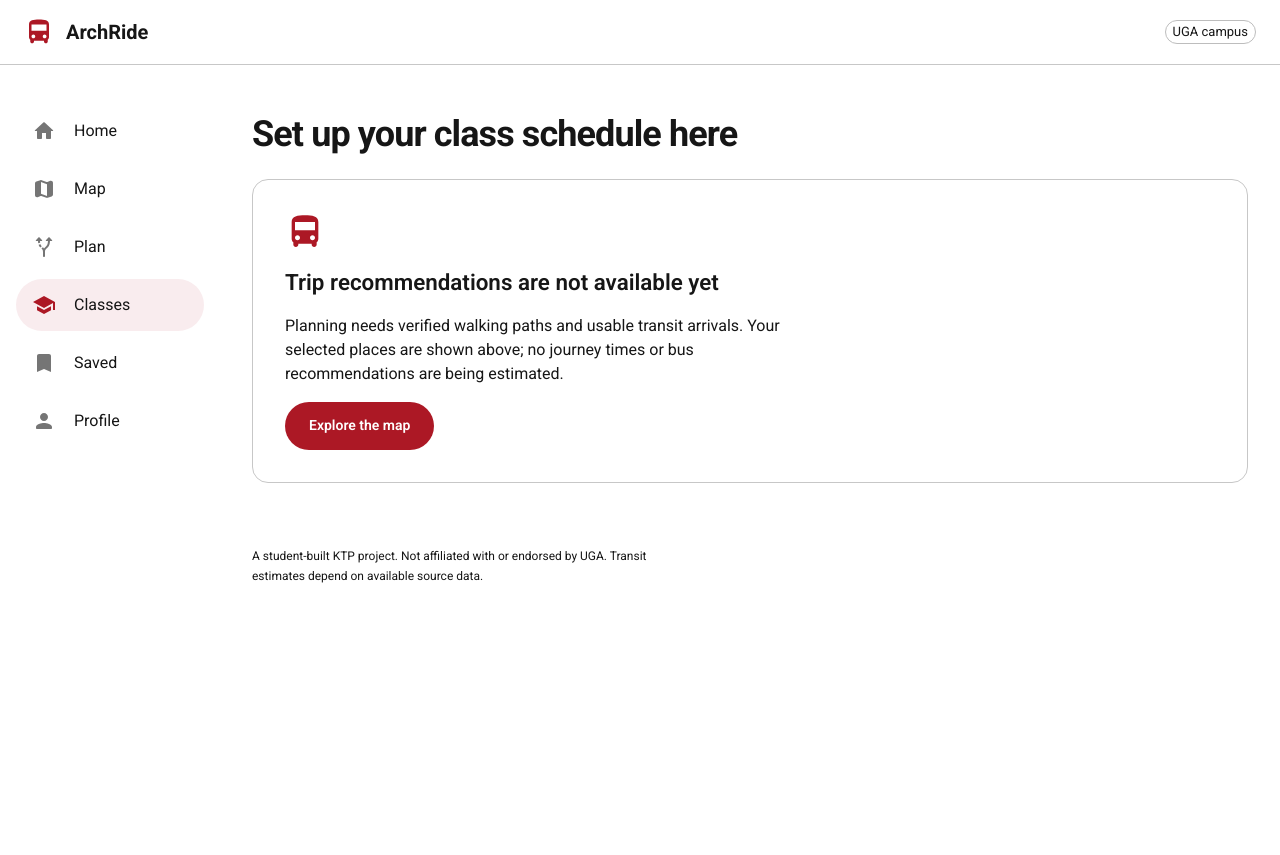
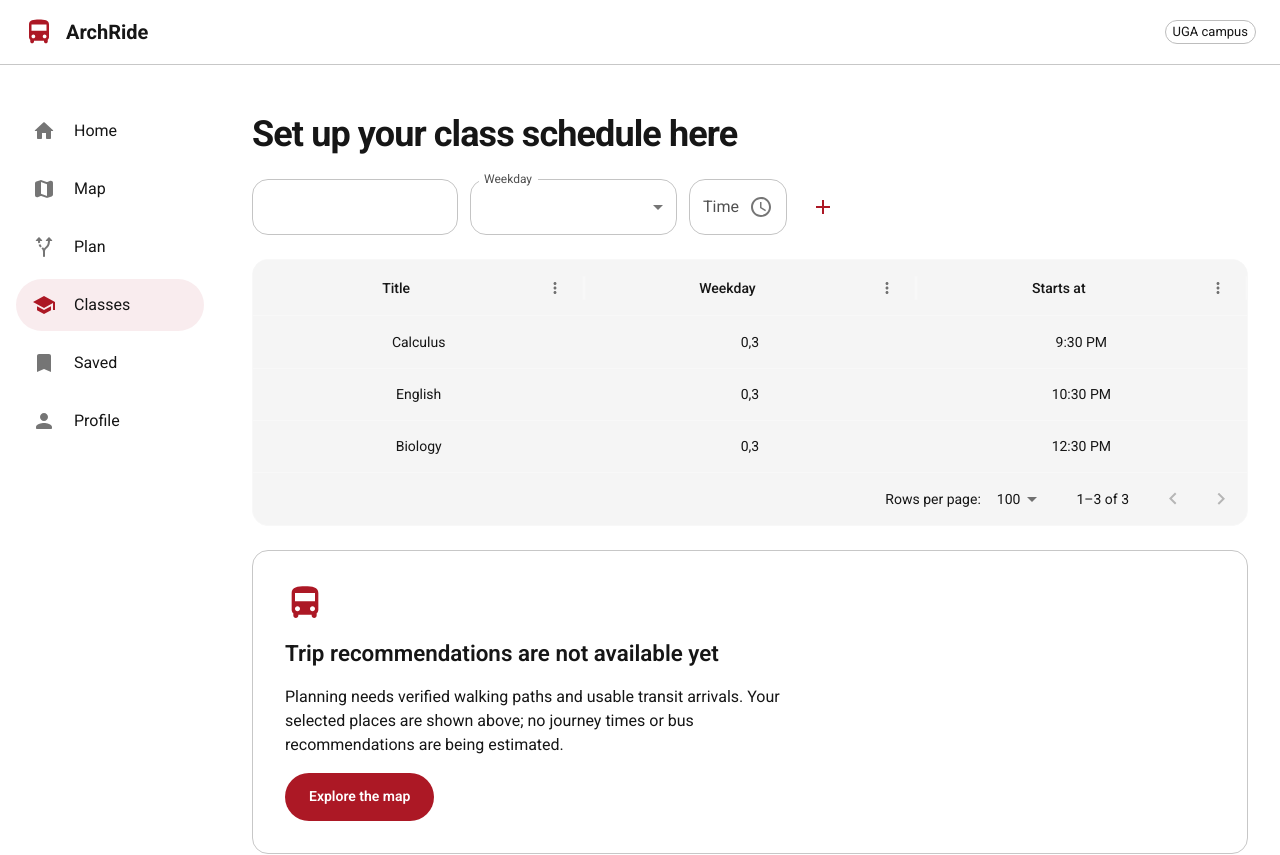
Before and after one commit to nandanpraveen/ArchRide, a Next.js app: page /classes in a window 1280 px wide. Shown: the top 855 px of the page. Before the commit the page ends 800 px from the top, so only its background shows below. Built offline with nearby package versions, Linux system fonts and the light colour scheme; what @mui/material-nextjs would draw is missing.

Commit message:
added class table

```diff
--- a/package.json
+++ b/package.json
@@ -26,9 +26,12 @@
     "@mui/icons-material": "9.5.0",
     "@mui/material": "9.5.0",
     "@mui/material-nextjs": "9.5.0",
+    "@mui/x-data-grid": "9.16.0",
+    "@mui/x-date-pickers": "9.16.0",
     "@supabase/ssr": "0.12.7",
     "@supabase/supabase-js": "2.117.3",
     "csv-parse": "7.0.3",
+    "dayjs": "1.11.23",
     "fflate": "0.8.3",
     "gtfs-realtime-bindings": "2.2.0",
     "luxon": "3.7.2",
--- a/src/app/classes/page.tsx
+++ b/src/app/classes/page.tsx
@@ -1,20 +1,141 @@
-"use-client";
+"use client";
 import React from "react";
 import {
   Alert,
   Button,
   CircularProgress,
+  FormControl,
+  InputLabel,
+  MenuItem,
   Paper,
+  Select,
   Stack,
+  TextField,
   Typography,
 } from "@mui/material";
 import { EmptyState } from "@/components/empty-state";
+import AddIcon from "@mui/icons-material/Add";
+import dayjs, { Dayjs } from "dayjs";
+import { TimePicker } from "@mui/x-date-pickers/TimePicker";
+import { LocalizationProvider } from "@mui/x-date-pickers/LocalizationProvider";
+import { AdapterDayjs } from "@mui/x-date-pickers/AdapterDayjs";
+import { DataGrid, GridColDef } from "@mui/x-data-grid";
+import { useState } from "react";
+import { ClassEntry } from "./next-class";
+const weekdays = ["Monday", "Tuesday", "Wednesday", "Thursday", "Friday"];
 const page = () => {
+  const [value, setValue] = React.useState<Dayjs | null>(
+    dayjs("2022-04-17T15:30"),
+  );
+  const initialClasses: ClassEntry[] = [
+    {
+      id: 0,
+      title: "Calculus",
+      weekdays: [0, 3],
+      startsAt: "9:30" + " PM",
+      enabled: true,
+    },
+
+    {
+      id: 1,
+      title: "English",
+      weekdays: [0, 3],
+      startsAt: "10:30" + " PM",
+      enabled: true,
+    },
+
+    {
+      id: 2,
+      title: "Biology",
+      weekdays: [0, 3],
+      startsAt: "12:30" + " PM",
+      enabled: true,
+    },
+  ];
+  const [classes, setClasses] = useState<ClassEntry[]>(initialClasses);
+
+  const columns: GridColDef<(typeof initialClasses)[number]>[] = [
+    { field: "id", headerName: "ID", width: 90 },
+    {
+      field: "title", //field must match an attribute within ClassEntry
+      headerName: "Title",
+      width: 150,
+      editable: true,
+      flex: 1,
+      align: "center",
+      headerAlign: "center",
+    },
+    {
+      field: "weekdays",
+      headerName: "Weekday",
+      width: 150,
+      editable: true,
+      flex: 1,
+      align: "center",
+      headerAlign: "center",
+    },
+    {
+      field: "startsAt",
+      headerName: "Starts at",
+      type: "number",
+      width: 110,
+      editable: true,
+      flex: 1,
+      align: "center",
+      headerAlign: "center",
+    },
+  ];
+
   return (
     <Stack spacing={3}>
       <Typography component="h1" variant="h1">
         Set up your class schedule here
       </Typography>
+      <div className="flex">
+        <div className="flex gap-3">
+          <TextField>TTT</TextField>
+          <FormControl fullWidth>
+            <InputLabel id="weekday-select-label">Weekday</InputLabel>
+            <Select
+              labelId="weekday-select"
+              id="weekday-select"
+              value={"Weekday"}
+              label="Weekday"
+              // onChange={handleChange}
+            >
+              <MenuItem value={"10"}>{weekdays[0]}</MenuItem>
+              <MenuItem value={20}>{weekdays[1]}</MenuItem>
+              <MenuItem value={30}>{weekdays[2]}</MenuItem>
+              <MenuItem value={10}>{weekdays[3]}</MenuItem>
+              <MenuItem value={20}>{weekdays[4]}</MenuItem>
+            </Select>
+          </FormControl>
+          <LocalizationProvider dateAdapter={AdapterDayjs}>
+            <TimePicker
+              label="Time"
+              // value={value}
+              // onChange={(newValue) => setValue(newValue)}
+            />
+          </LocalizationProvider>
+        </div>
+        <Button>
+          <AddIcon />
+        </Button>
+      </div>
+
+      <DataGrid
+        rows={classes}
+        columns={columns}
+        pageSize={5}
+        initialState={{
+          columns: {
+            columnVisibilityModel: {
+              id: false,
+            },
+          },
+        }}
+        disableSelectionOnClick
+      />
       <EmptyState
         title="Trip recommendations are not available yet"
         description="Planning needs verified walking paths and usable transit arrivals. Your selected places are shown above; no journey times or bus recommendations are being estimated."
```
Also changed, not shown: src/app/classes/next-class.ts (+4 -5 lines), 1 other file (tests, documents, lock files or other folders).
